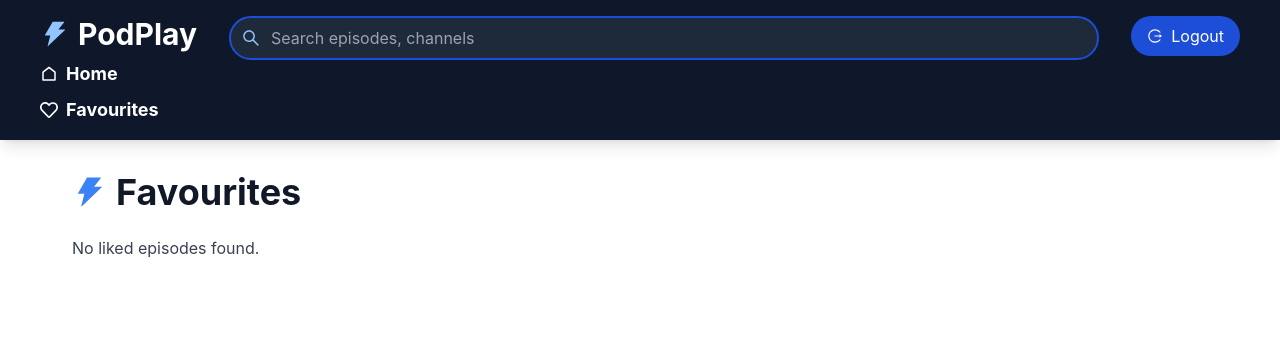
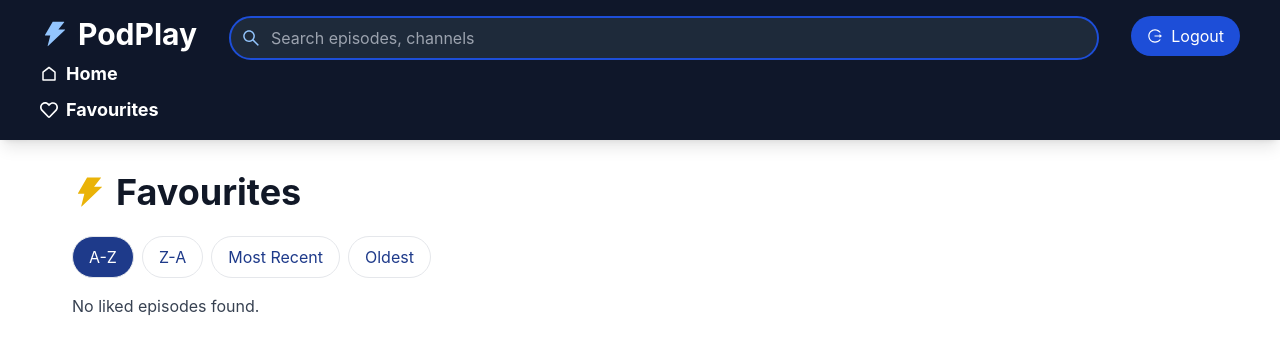
Before and after one commit to katisokm10/KATMOK348_WFC2401_GroupA_KatisoMokoena_DJS11, a React (Vite) app: page /favourites in a window 1280 px wide. Shown: the top 350 px of the page. Built offline with nearby package versions, Linux system fonts and the light colour scheme; the HTML template or start-up script is replaced by a standard one.

Commit message:
added filtering buttons

```diff
--- a/src/pages/FavouritesPage.jsx
+++ b/src/pages/FavouritesPage.jsx
@@ -4,6 +4,7 @@ import { AiFillThunderbolt, AiFillHeart } from 'react-icons/ai';
 
 const FavouritesPage = () => {
   const [likedEpisodes, setLikedEpisodes] = useState([]);
+  const [sortOrder, setSortOrder] = useState('A-Z');
 
   useEffect(() => {
     try {
@@ -24,18 +25,66 @@ const FavouritesPage = () => {
     });
   };
 
+  const handleSortChange = (order) => {
+    setSortOrder(order);
+  };
+
+  const sortEpisodes = (episodes, order) => {
+    switch (order) {
+      case 'A-Z':
+        return [...episodes].sort((a, b) => a.title.localeCompare(b.title));
+      case 'Z-A':
+        return [...episodes].sort((a, b) => b.title.localeCompare(a.title));
+      case 'Most Recent':
+        return [...episodes].sort((a, b) => new Date(b.updated) - new Date(a.updated));
+      case 'Oldest':
+        return [...episodes].sort((a, b) => new Date(a.updated) - new Date(b.updated));
+      default:
+        return episodes;
+    }
+  };
+
+  const sortedEpisodes = sortEpisodes(likedEpisodes, sortOrder);
+
   return (
     <div className="container mx-auto py-8 px-4 sm:px-6 lg:px-8">
       <h1 className="text-4xl font-bold mb-6 text-gray-900 flex items-center">
-        <AiFillThunderbolt className="mr-2 text-blue-500" />
+        <AiFillThunderbolt className="mr-2 text-yellow-500" />
         Favourites
       </h1>
 
-      {likedEpisodes.length === 0 ? (
+      <div className="mb-4 flex space-x-2">
+        <button
+          onClick={() => handleSortChange('A-Z')}
+          className={`px-4 py-2 rounded-full border ${sortOrder === 'A-Z' ? 'bg-blue-900 text-white' : 'bg-white text-blue-900'}`}
+        >
+          A-Z
+        </button>
+        <button
+          onClick={() => handleSortChange('Z-A')}
+          className={`px-4 py-2 rounded-full border ${sortOrder === 'Z-A' ? 'bg-blue-900 text-white' : 'bg-white text-blue-900'}`}
+        >
+          Z-A
+        </button>
+        <button
+          onClick={() => handleSortChange('Most Recent')}
+          className={`px-4 py-2 rounded-full border ${sortOrder === 'Most Recent' ? 'bg-blue-900 text-white' : 'bg-white text-blue-900'}`}
+        >
+          Most Recent
+        </button>
+        <button
+          onClick={() => handleSortChange('Oldest')}
+          className={`px-4 py-2 rounded-full border ${sortOrder === 'Oldest' ? 'bg-blue-900 text-white' : 'bg-white text-blue-900'}`}
+        >
+          Oldest
+        </button>
+      </div>
+
+      {sortedEpisodes.length === 0 ? (
         <p className="text-gray-700">No liked episodes found.</p>
       ) : (
         <ul className="space-y-4">
-          {likedEpisodes.map((episode) => (
+          {sortedEpisodes.map((episode) => (
             <li key={episode.id} className="bg-white p-4 rounded-lg shadow-md flex justify-between items-center">
               <div className="flex flex-col flex-grow mr-4">
                 <Link to={`/podcast/${episode.podcastId}`} className="font-bold text-gray-900">{episode.title}</Link>
```
